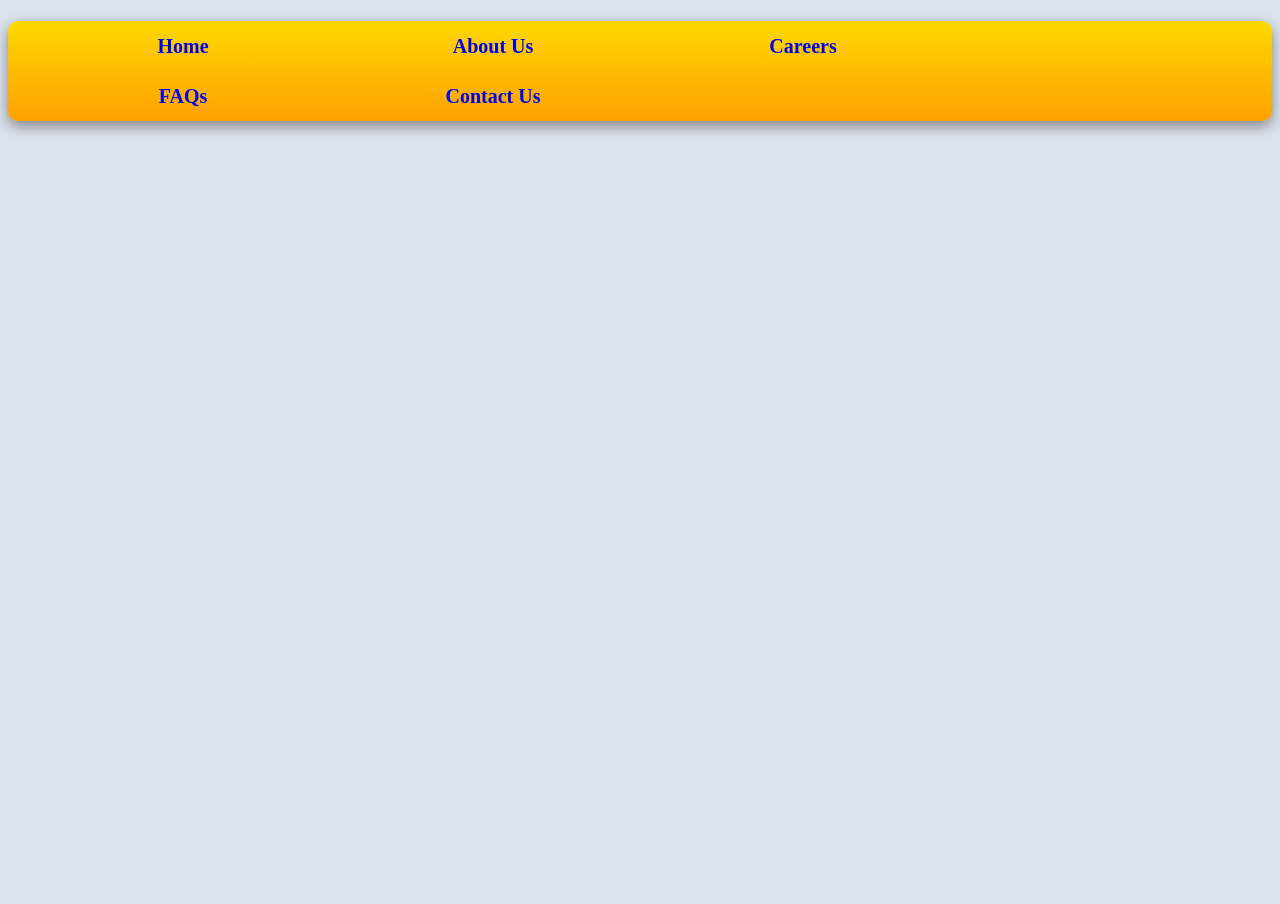
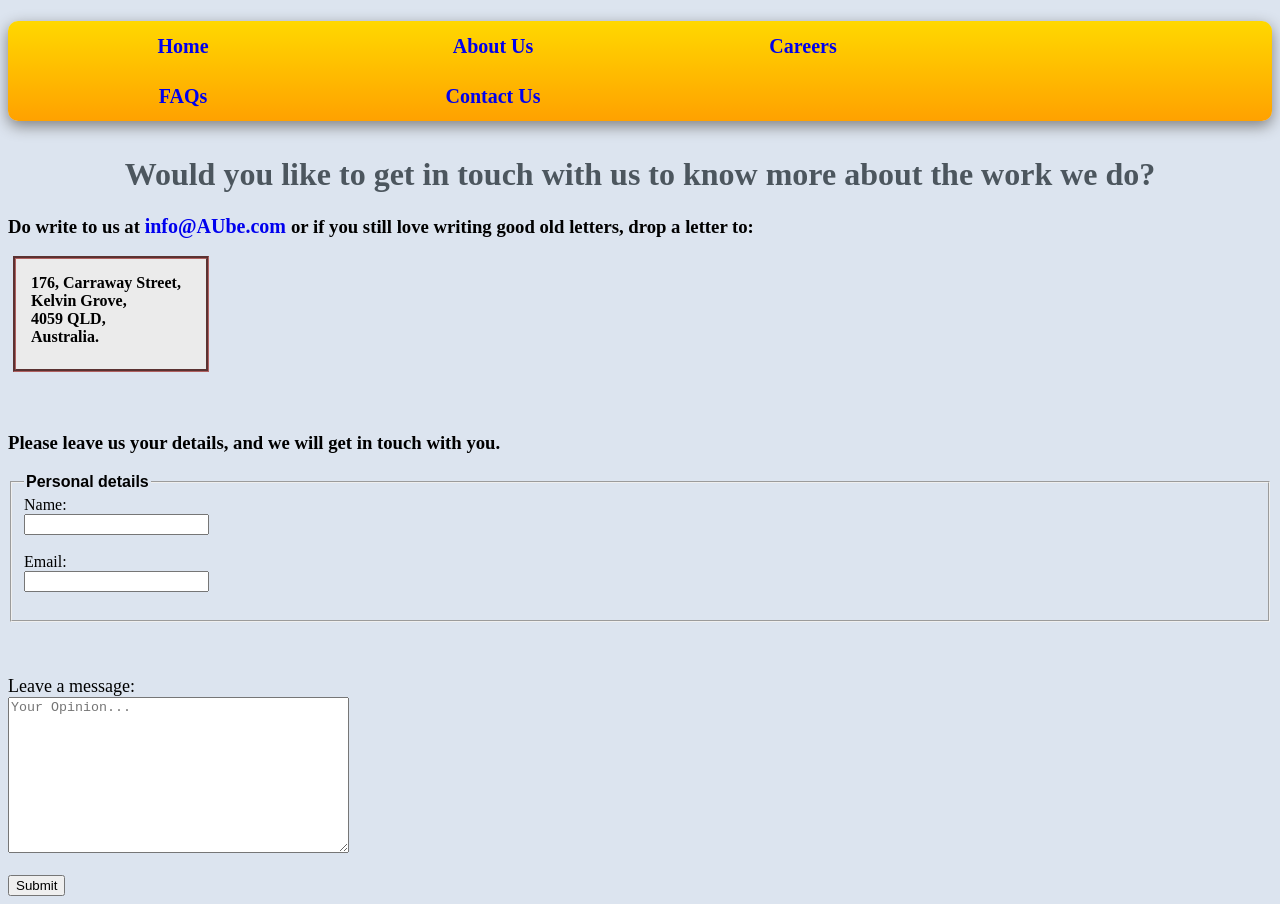
Before and after one commit to tuta-bits/tuta-bits.github.io, a plain HTML site: page contact.html in a window 1280 px wide. Before the commit the page ends 800 px from the top, so only its background shows below. Drawn offline with Linux system fonts and the light colour scheme.

Commit message:
update contact.html and create conta.css

```diff
--- a/contact.html
+++ b/contact.html
@@ -5,6 +5,7 @@
         <meta charset="utf-8" />
         <title>Smart Ideas</title>
         <link rel="stylesheet" type="text/css" href="/styles/style.css" />
+        <link rel="stylesheet" type="text/css" href="/styles/conta.css" />
         <meta name="viewport" content="width=device-width, initial-scale=1">
     </head>
     <body>
@@ -27,5 +28,43 @@
                 <li class="contact"><a href="contact.html">Contact Us</a></li>
             </ul>
         </nav>
+
+        <div>
+            <form>
+                <h1>Would you like to get
+                    in touch with us to know more about the work we do?</h1>
+                <h3>Do write to us at <a href = "#">
+                    info@AUbe.com </a> or if you still love writing good old letters,
+                    drop a letter to:</h3>
+                    <p class="capo">
+                    176, Carraway Street,<br>
+                    Kelvin Grove, <br>
+                    4059 QLD, <br>
+                    Australia.
+                    </p>
+                    <br><br>
+                <h3>Please leave us your details, and we will get in touch with you.</h3>
+
+                    <fieldset>
+                        <legend>Personal details</legend>
+                        <label>Name:
+                        <br>
+                        <input type="text" name="nm"></label>
+                        <br><br>
+                        <label>Email:
+                        <br>
+                        <input type="email" name="em"></label>
+                        <br><br>
+                    </fieldset>
+                <br><br><br>
+                <div>
+                    <label class="klos">Leave a message:</label><br>
+                    <textarea name="message" rows="10px" cols="40px" placeholder="Your Opinion..."></textarea>
+                </div>
+                <br>
+                <input type="submit">
+            </form>
+        </div>
+
     </body>
 </html>
--- /dev/null
+++ b/styles/conta.css
@@ -0,0 +1,27 @@
+h1 {
+    text-align: center;
+    color: #4C565E;
+}
+
+legend {
+    font: bold 16px sans-serif;
+}
+
+p {
+    font-weight: bold;
+}
+
+.klos {
+    font-size: 18px;
+}
+
+.capo {
+    background-color: #EBEBEB;
+      width: 160px;
+      height: 80px;
+      border-width: medium;
+      border-style: groove;
+      border-color: #AF6060;
+      padding: 15px;
+      margin: 5px;
+}
```
